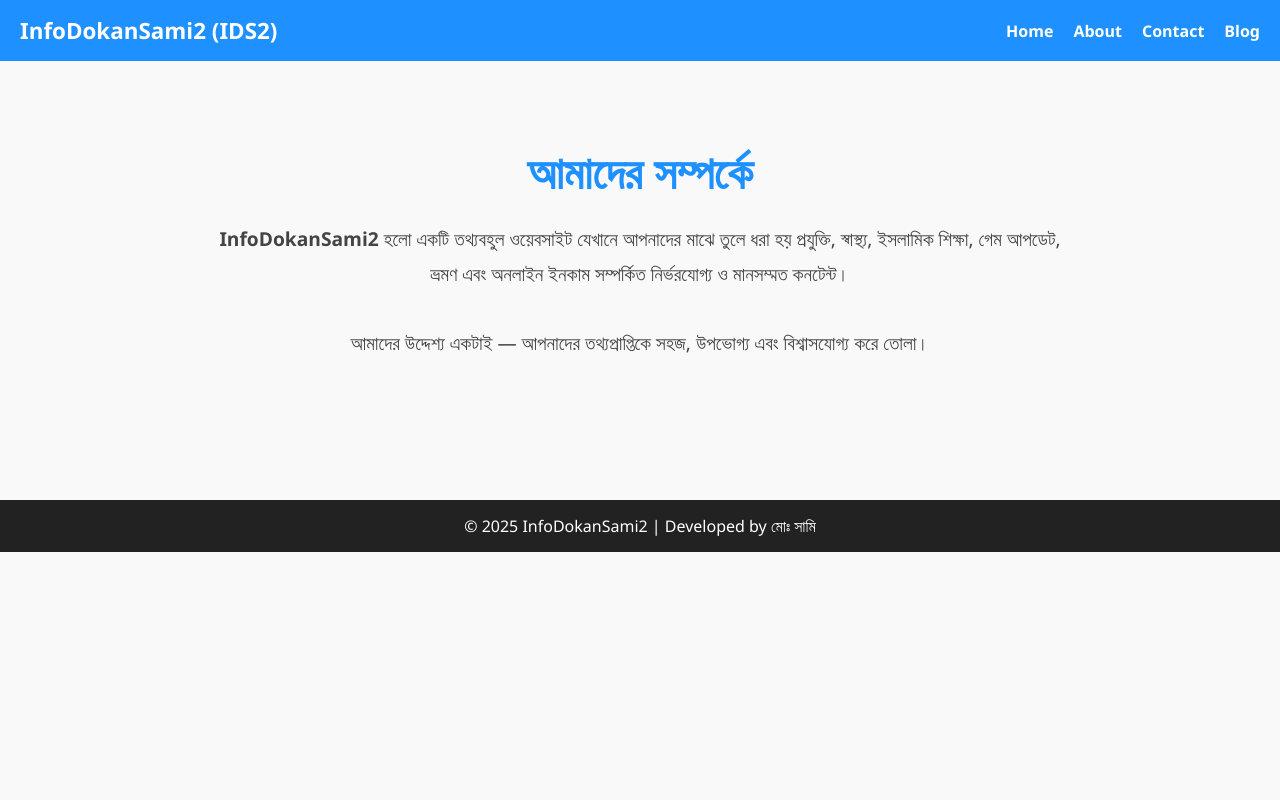
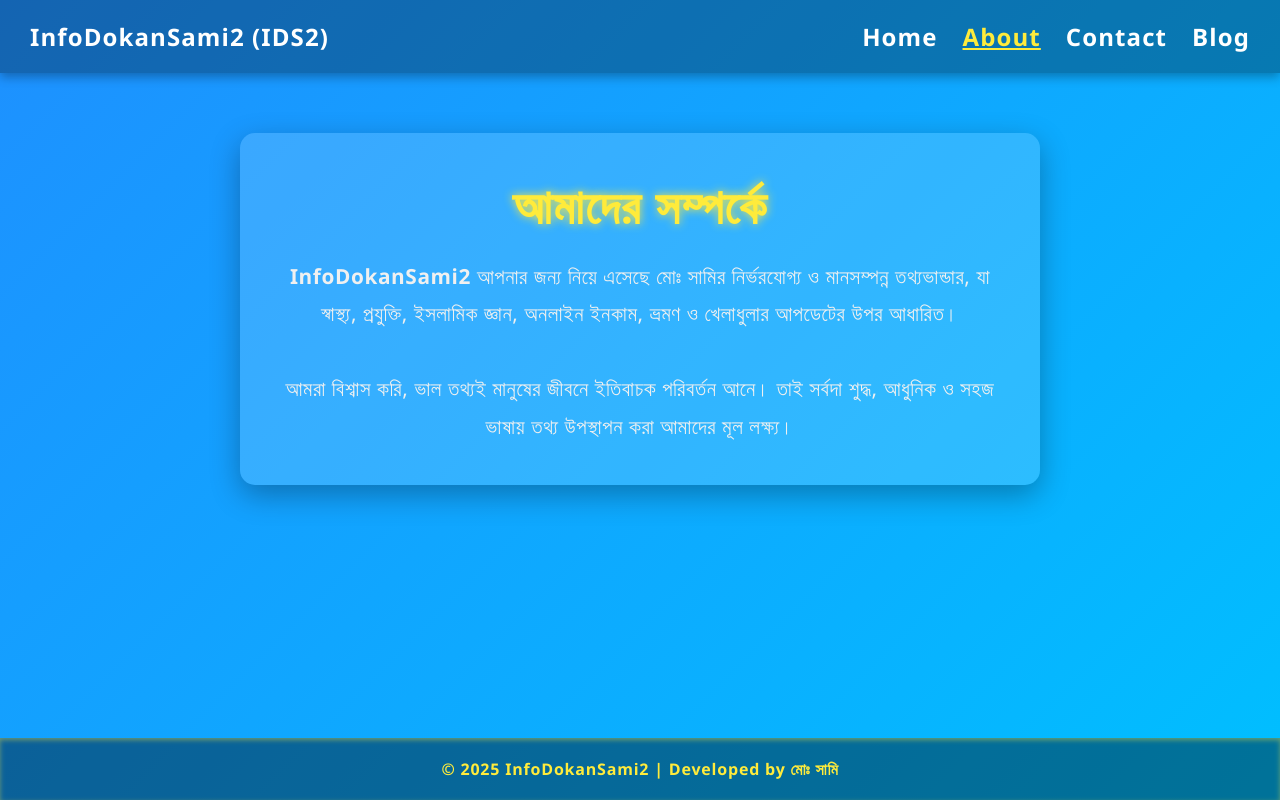
Before and after one commit to samitlp2003/InfoDokanSami, a plain HTML site: page about.html in a window 1280 px wide. Drawn offline with Linux system fonts and the light colour scheme.

Commit message:
Stylish and attractive About page update

```diff
--- a/about.html
+++ b/about.html
@@ -5,122 +5,120 @@
   <meta name="viewport" content="width=device-width, initial-scale=1" />
   <title>About - InfoDokanSami2</title>
   <style>
-    /* Basic Reset & Font */
+    /* Reset */
     * {
       margin: 0;
       padding: 0;
       box-sizing: border-box;
     }
     body {
-      font-family: 'Segoe UI', sans-serif;
-      background-color: #f9f9f9;
-      color: #333;
+      font-family: 'Segoe UI', Tahoma, Geneva, Verdana, sans-serif;
+      background: linear-gradient(135deg, #1e90ff, #00bfff);
+      color: #fff;
+      min-height: 100vh;
+      display: flex;
+      flex-direction: column;
+      animation: fadeInBg 1.5s ease forwards;
     }
-
-    /* Loader */
-    #loader {
-      position: fixed;
-      left: 0;
-      top: 0;
-      width: 100%;
-      height: 100%;
-      background: white;
-      display: flex;
-      justify-content: center;
-      align-items: center;
-      z-index: 9999;
-    }
-    .spinner {
-      border: 8px solid #eee;
-      border-top: 8px solid #1e90ff;
-      border-radius: 50%;
-      width: 60px;
-      height: 60px;
-      animation: spin 1s linear infinite;
-    }
-    @keyframes spin {
-      0% { transform: rotate(0deg);}
-      100% { transform: rotate(360deg);}
+    @keyframes fadeInBg {
+      from {opacity: 0;}
+      to {opacity: 1;}
     }
 
     /* Header */
     header {
-      background-color: #1e90ff;
-      padding: 15px 20px;
+      background: rgba(0, 0, 0, 0.3);
+      padding: 20px 30px;
       display: flex;
       justify-content: space-between;
       align-items: center;
-      color: white;
-    }
-    .logo {
-      font-weight: bold;
-      font-size: 1.4em;
+      font-weight: 700;
+      font-size: 1.5rem;
+      letter-spacing: 1.1px;
+      box-shadow: 0 4px 10px rgba(0,0,0,0.3);
+      backdrop-filter: blur(6px);
     }
     nav ul {
       list-style: none;
       display: flex;
-      gap: 20px;
+      gap: 25px;
     }
     nav ul li a {
-      color: white;
+      color: #fff;
       text-decoration: none;
       font-weight: 600;
+      transition: color 0.3s ease;
     }
     nav ul li a:hover {
-      text-decoration: underline;
+      color: #ffeb3b;
+      text-shadow: 0 0 6px #ffeb3b;
     }
 
     /* About Section */
     .about {
-      padding: 80px 20px;
-      max-width: 900px;
-      margin: 0 auto;
+      max-width: 800px;
+      margin: 60px auto 40px auto;
+      background: rgba(255,255,255,0.15);
+      border-radius: 15px;
+      padding: 40px 35px;
+      box-shadow: 0 10px 30px rgba(0,0,0,0.3);
       text-align: center;
-      animation: fadeIn 1s ease-in-out forwards;
+      backdrop-filter: blur(8px);
+      animation: fadeInContent 1.5s ease 0.5s forwards;
       opacity: 0;
+      color: #f0f0f0;
     }
-    @keyframes fadeIn {
-      to { opacity: 1; }
+    @keyframes fadeInContent {
+      to {opacity: 1;}
     }
     .about h2 {
-      font-size: 2.8em;
+      font-size: 3rem;
       margin-bottom: 20px;
-      color: #1e90ff;
+      letter-spacing: 1.5px;
+      color: #ffeb3b;
+      text-shadow: 0 0 10px #ffeb3b;
     }
     .about p {
-      font-size: 1.2em;
+      font-size: 1.3rem;
       line-height: 1.8;
-      color: #444;
+      letter-spacing: 0.6px;
+      font-weight: 500;
     }
 
     /* Footer */
     footer {
-      background: #222;
-      color: white;
+      margin-top: auto;
+      padding: 20px;
       text-align: center;
-      padding: 15px 0;
-      margin-top: 60px;
+      background: rgba(0,0,0,0.4);
+      color: #ffeb3b;
+      font-weight: 600;
+      letter-spacing: 0.8px;
+      box-shadow: inset 0 2px 5px rgba(255,235,59,0.4);
+    }
+
+    /* Responsive */
+    @media(max-width: 600px) {
+      .about {
+        padding: 30px 20px;
+      }
+      .about h2 {
+        font-size: 2.2rem;
+      }
+      .about p {
+        font-size: 1rem;
+      }
     }
   </style>
-  <script>
-    // Loader hide after content loads
-    window.addEventListener("load", function () {
-      const loader = document.getElementById("loader");
-      loader.style.display = "none";
-    });
-  </script>
 </head>
 <body>
-  <div id="loader">
-    <div class="spinner"></div>
-  </div>
 
   <header>
-    <div class="logo">InfoDokanSami2 (IDS2)</div>
+    <div>InfoDokanSami2 (IDS2)</div>
     <nav>
       <ul>
         <li><a href="index.html">Home</a></li>
-        <li><a href="about.html">About</a></li>
+        <li><a href="about.html" style="text-decoration: underline; color:#ffeb3b;">About</a></li>
         <li><a href="contact.html">Contact</a></li>
         <li><a href="blog.html">Blog</a></li>
       </ul>
@@ -130,15 +128,16 @@
   <section class="about">
     <h2>আমাদের সম্পর্কে</h2>
     <p>
-      <strong>InfoDokanSami2</strong> হলো একটি তথ্যবহুল ওয়েবসাইট যেখানে আপনাদের মাঝে তুলে ধরা হয়
-      প্রযুক্তি, স্বাস্থ্য, ইসলামিক শিক্ষা, গেম আপডেট, ভ্রমণ এবং অনলাইন ইনকাম সম্পর্কিত নির্ভরযোগ্য ও মানসম্মত কনটেন্ট।
-      <br /><br />
-      আমাদের উদ্দেশ্য একটাই — আপনাদের তথ্যপ্রাপ্তিকে সহজ, উপভোগ্য এবং বিশ্বাসযোগ্য করে তোলা।
+      <strong>InfoDokanSami2</strong> আপনার জন্য নিয়ে এসেছে মোঃ সামির নির্ভরযোগ্য ও মানসম্পন্ন তথ্যভান্ডার,
+      যা স্বাস্থ্য, প্রযুক্তি, ইসলামিক জ্ঞান, অনলাইন ইনকাম, ভ্রমণ ও খেলাধুলার আপডেটের উপর আধারিত।
+      <br><br>
+      আমরা বিশ্বাস করি, ভাল তথ্যই মানুষের জীবনে ইতিবাচক পরিবর্তন আনে। তাই সর্বদা শুদ্ধ, আধুনিক ও সহজ ভাষায় তথ্য উপস্থাপন করা আমাদের মূল লক্ষ্য।
     </p>
   </section>
 
   <footer>
     &copy; 2025 InfoDokanSami2 | Developed by মোঃ সামি
   </footer>
+
 </body>
 </html>
```
